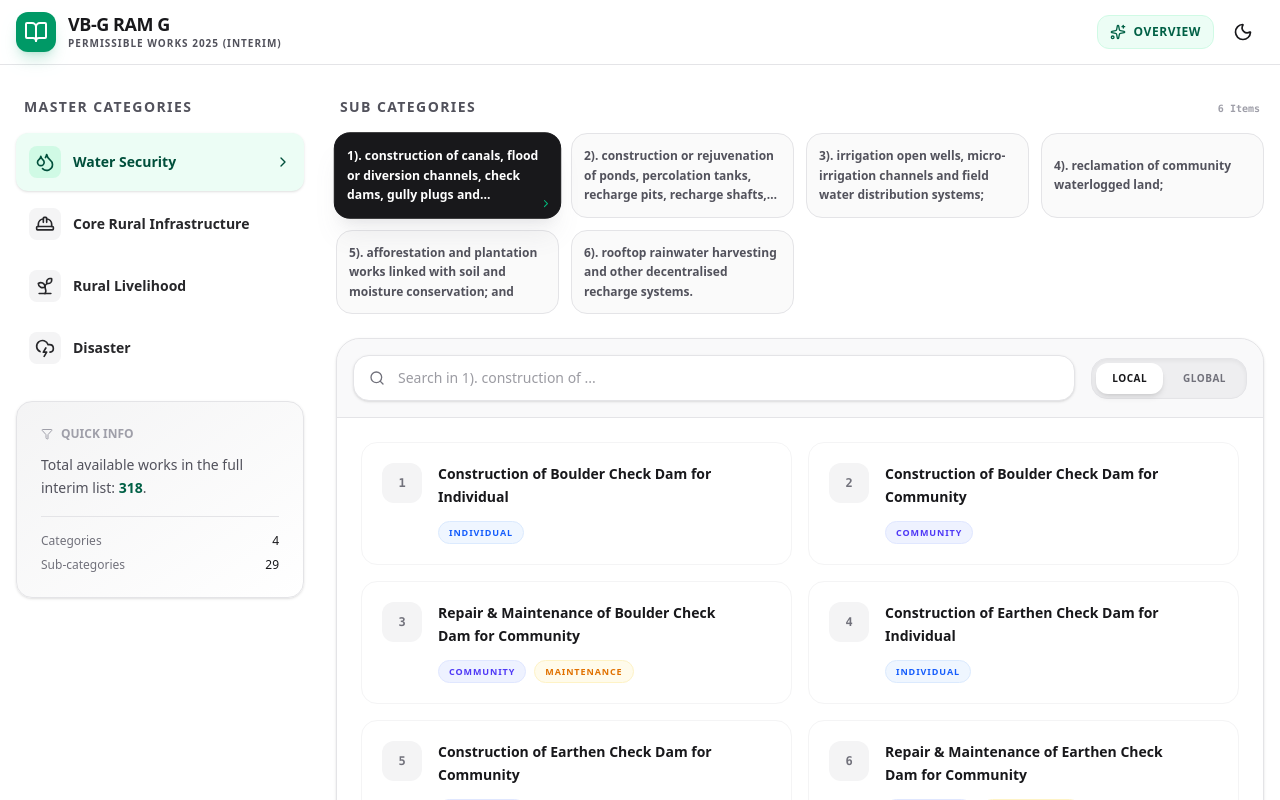
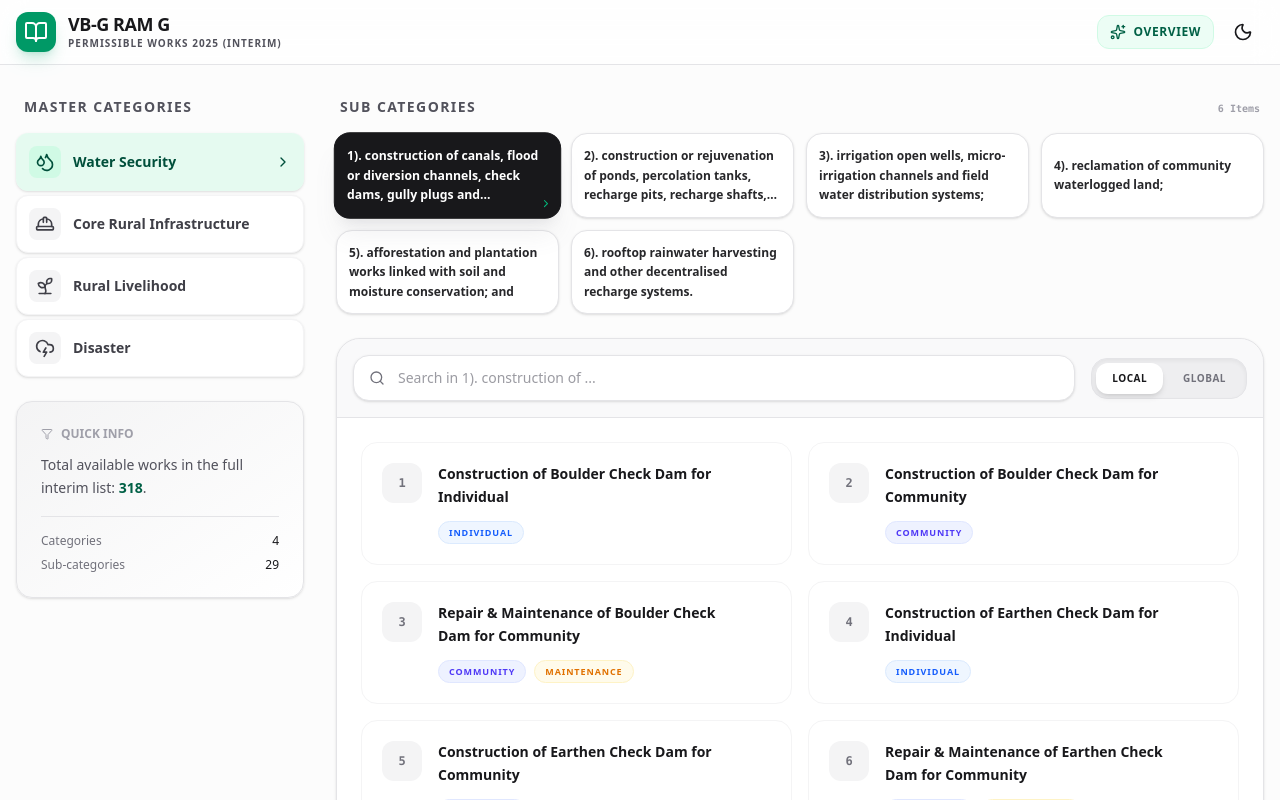
Before and after one commit to cFakhar2/VB-G-RAM-G-App, a React (Vite) app: page / in a window 1280 px wide. Shown: the top 800 px of the page. Built offline with nearby package versions, Linux system fonts and the light colour scheme.

Commit message:
feat: Improve visual appearance with subtle color adjustments
Refines the application's theme by subtly adjusting background and element colors for both light and dark modes. This enhances visual appeal and improves contrast for better readability.

```diff
--- a/src/App.tsx
+++ b/src/App.tsx
@@ -100,7 +100,7 @@ export default function App() {
   }, [isDarkMode]);
 
   return (
-    <div className={`min-h-screen transition-colors duration-300 ${isDarkMode ? 'dark bg-zinc-950 text-zinc-100' : 'bg-white text-zinc-900'} font-sans`}>
+    <div className={`min-h-screen transition-colors duration-300 ${isDarkMode ? 'dark bg-zinc-950 text-zinc-100' : 'bg-zinc-50/50 text-zinc-900'} font-sans`}>
       {/* Navigation Header */}
       <nav className="sticky top-0 z-50 backdrop-blur-md border-b border-zinc-200 dark:border-zinc-800 bg-white/70 dark:bg-zinc-950/70">
         <div className="max-w-7xl mx-auto px-4 h-16 flex items-center justify-between font-sans">
@@ -148,8 +148,8 @@ export default function App() {
                     onClick={() => handleCategoryChange(cat)}
                     className={`w-full flex items-center justify-between gap-3 px-3 py-3 rounded-xl text-left transition-all duration-200 border border-transparent ${
                       selectedCategory?.id === cat.id
-                        ? 'bg-emerald-50 dark:bg-emerald-950/30 text-emerald-900 dark:text-emerald-400 font-bold shadow-sm border-emerald-100 dark:border-emerald-900/40'
-                        : 'hover:bg-zinc-100 dark:hover:bg-zinc-900 text-zinc-800 dark:text-zinc-400 font-semibold'
+                        ? 'bg-emerald-100/50 dark:bg-emerald-950/40 text-emerald-900 dark:text-emerald-400 font-bold shadow-sm border-emerald-200/50 dark:border-emerald-900/40'
+                        : 'bg-white dark:bg-zinc-900 hover:bg-zinc-100 dark:hover:bg-zinc-800 text-zinc-700 dark:text-zinc-400 font-bold shadow-sm border-zinc-100 dark:border-zinc-800'
                     }`}
                   >
                     <div className="flex items-center gap-3">
@@ -209,7 +209,7 @@ export default function App() {
                     className={`h-full flex items-center p-3 rounded-2xl text-xs font-bold border transition-all duration-300 text-left relative overflow-hidden group ${
                       selectedSubCategory?.id === sub.id
                         ? 'bg-zinc-900 dark:bg-zinc-100 text-white dark:text-zinc-900 border-zinc-900 dark:border-zinc-100 shadow-xl shadow-zinc-500/10 scale-[1.02] z-10'
-                        : 'bg-zinc-50 dark:bg-zinc-900/40 text-zinc-600 dark:text-zinc-400 border-zinc-200 dark:border-zinc-800 hover:border-emerald-500/50 hover:bg-white dark:hover:bg-zinc-800 hover:text-emerald-700 dark:hover:text-emerald-400'
+                        : 'bg-white dark:bg-zinc-900/60 text-zinc-800 dark:text-zinc-300 border-zinc-200 dark:border-zinc-800 hover:border-emerald-500/50 hover:bg-zinc-50 dark:hover:bg-zinc-800 hover:text-emerald-700 dark:hover:text-emerald-400 shadow-sm'
                     }`}
                   >
                     {selectedSubCategory?.id === sub.id && (
```
